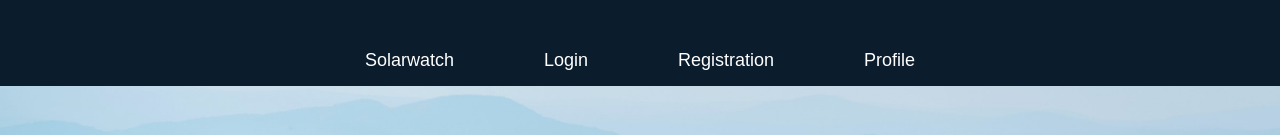
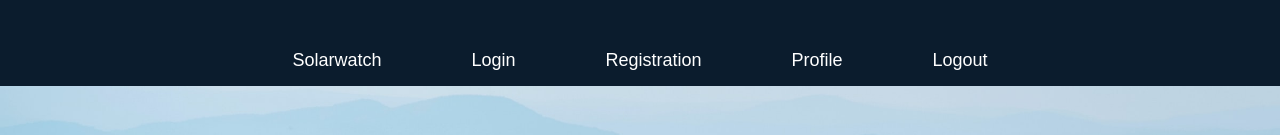
Before and after one commit to CodecoolGlobal/solarwatch-async-csharp-kovacskitti, a React (Vite) app in the folder SolarWatch_Frontend/: page / in a window 1280 px wide. Shown: the top 135 px of the page. Built offline with nearby package versions, Linux system fonts and the light colour scheme; no server answers.

Commit message:
feat: add logout button, and function which remove all items from local storage

```diff
--- a/SolarWatch_Frontend/src/pages/Layout/Layout.jsx
+++ b/SolarWatch_Frontend/src/pages/Layout/Layout.jsx
@@ -4,6 +4,19 @@ import { Outlet, Link } from "react-router-dom";
 
 
 const Layout = () => {
+  const getLogout =  () => {
+        if (localStorage.getItem("userEmail")) {
+           localStorage.removeItem("accessToken");
+           localStorage.removeItem("userEmail");
+           localStorage.removeItem("userName");
+           console.log("removed items from localstorage");
+           window.location.href = "/";
+        } else {
+          console.log("Token is not in the localStorage");
+        }
+      };
+
+
   return (
     <div className="Layout">
       <nav className="nav-container">
@@ -20,6 +33,9 @@ const Layout = () => {
           <li>
             <Link to="/profile">Profile</Link>
           </li>
+          <li>
+            <Link to="/"  onClick={getLogout}>Logout</Link>
+          </li>
         </ul>
       </nav>
       <Outlet />
```
